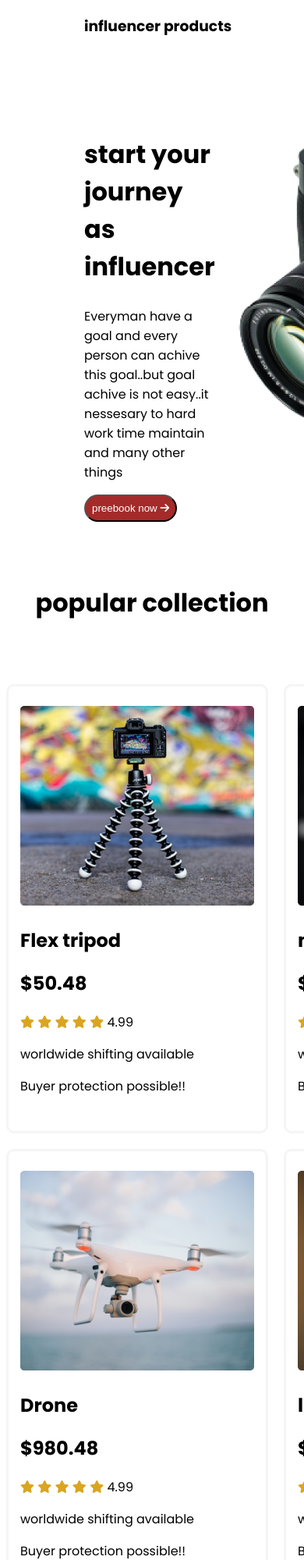
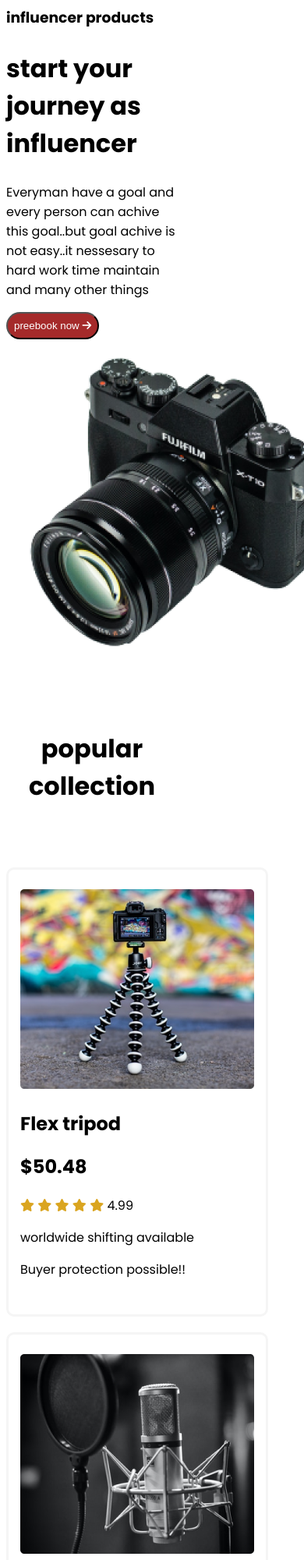
Before and after one commit to naiemislam110133/influencer-gear, a plain HTML site: page index.html in a window 390 px wide. Shown: the top 2000 px of the page at 78% size. Drawn offline with Linux system fonts and the light colour scheme; a web font is replaced by a local one.

Commit message:
responsive

```diff
--- a/styles/style.css
+++ b/styles/style.css
@@ -90,3 +90,27 @@ padding: 20px 10px;
 .fa-facebook, .fa-instagram-square, .fa-youtube, .fa-twitter{
     margin-right: 15px;
 }
+
+/* Media Queries */
+/* mobile devies */
+@media only screen and (max-width: 688px){
+   main{
+       width: 220px;
+   }
+
+
+    .journey-story{
+        flex-direction: column;
+        margin: 0;
+        width: 100%;
+    }
+    .collections{
+        grid-template-columns: repeat(1, 1fr);
+        margin-bottom: 10px;
+    }
+    .footer-container{
+        width: 100%;
+        margin: 0;
+
+    }
+}
```
